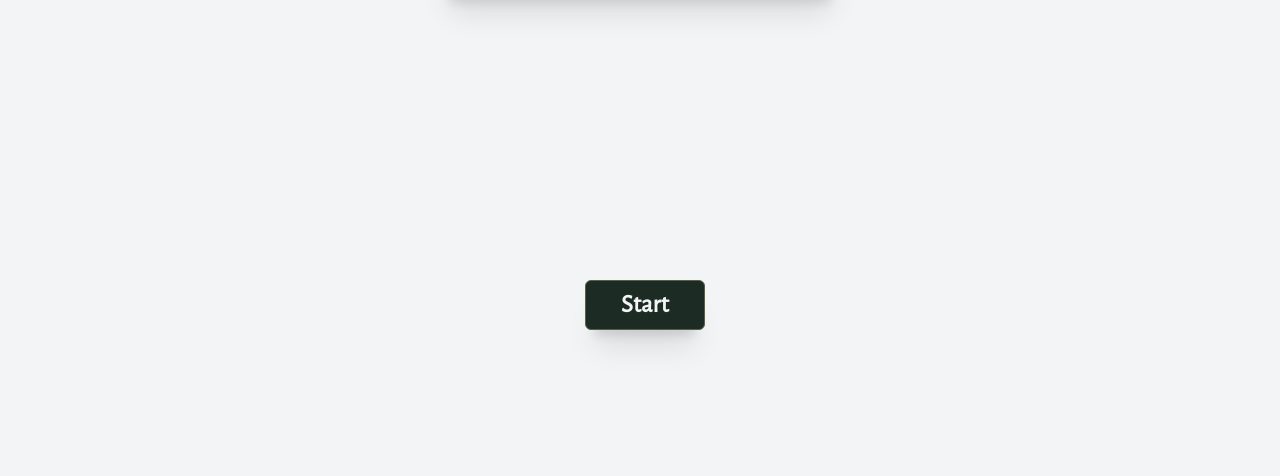
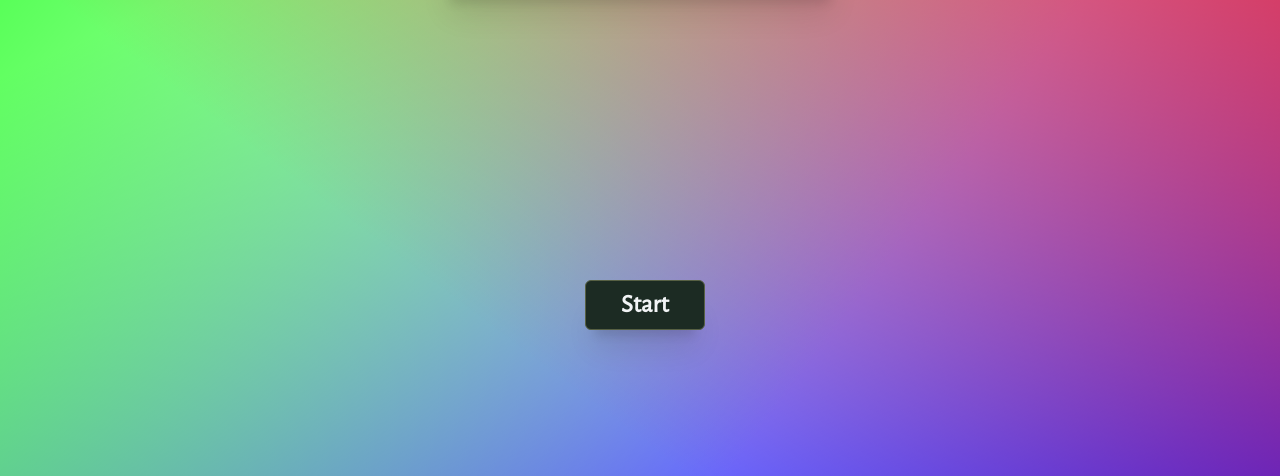
Before and after one commit to mian-azam/typing-flash, a plain HTML site: page index.html in a window 1280 px wide. Shown: the part 324-800 px from the top of the page. Drawn offline with nearby package versions, Linux system fonts and the light colour scheme.

Commit message:
seems ok

```diff
--- a/assets/script/index.js
+++ b/assets/script/index.js
@@ -40,14 +40,14 @@ const words = ['dinosaur', 'love', 'pineapple', 'calendar', 'robot', 'building',
 
 let wordsLength = words.length;
 
-
 function producingWords() {
     for (let i = 0; i < wordsLength; i++) {
         let k = Math.floor(Math.random() * words.length);
         givenWord.innerText = words[k];
     }
+}
 
-}
+
 // =======================================================================================
 
 const array = [];
@@ -70,6 +70,7 @@ onEvent('keyup', userInput, function () {
 });
 
 
+
 // =======================================================================================
 
 
@@ -88,7 +89,6 @@ function progress() {
 
     btn.innerText = 'Restart';
     const progessDiv = document.createElement('div');
-    // progessDiv.classList.add('progress');
     feedSection.appendChild(progessDiv);
 
     const paraOne = document.createElement('p');
--- a/assets/styles/index.css
+++ b/assets/styles/index.css
@@ -1,7 +1,9 @@
 @import url(./reset.css);
 
 body {
-    background-color: #f2f4f6;
+    background: linear-gradient(217deg, rgba(255, 0, 0, .8), rgba(255, 0, 0, 0) 70.71%),
+        linear-gradient(127deg, rgba(0, 255, 0, .8), rgba(0, 255, 0, 0) 70.71%),
+        linear-gradient(336deg, rgba(0, 0, 255, .8), rgba(0, 0, 255, 0) 70.71%);
 }
 
 .container {
```
